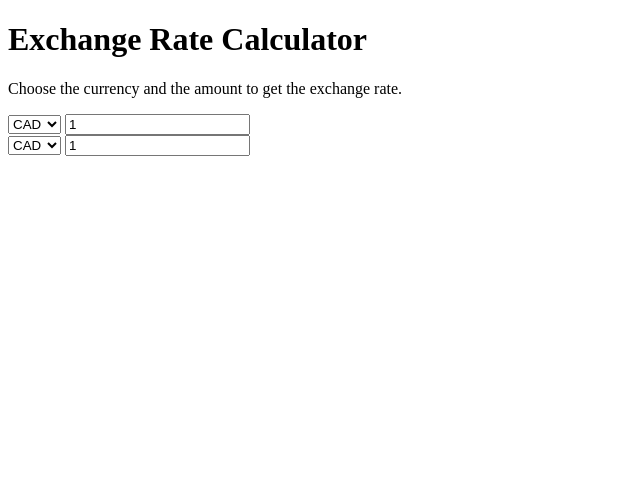
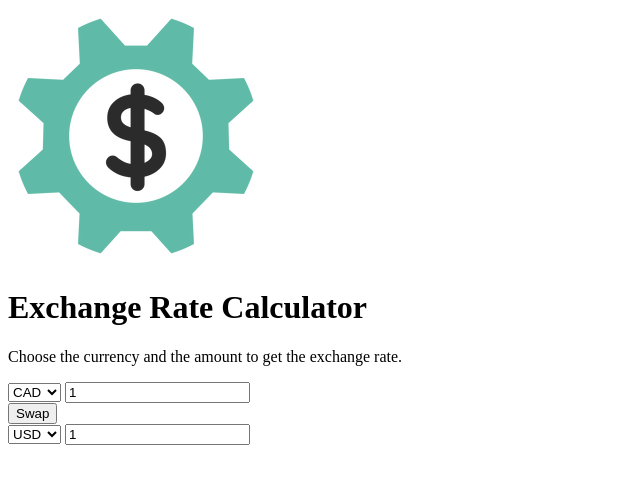
Before and after one commit to Jahanban/js-exchangerate-calculator, a plain HTML site: page index.html in a window 1280 px wide. Shown: the whole page, without its empty margins (0-640 px from the left). Drawn offline with Linux system fonts and the light colour scheme.

Commit message:
HTML complete

```diff
--- a/index.html
+++ b/index.html
@@ -9,6 +9,7 @@
 </head>
 
 <body>
+    <img src="./img/money.png" alt="Dolalr sign in a cog">
     <h1>Exchange Rate Calculator</h1>
     <p>Choose the currency and the amount to get the exchange rate.</p>
 
@@ -71,6 +72,13 @@
             <input type="number" id="amount-one" placeholder="0" value="1">
         </div>
 
+        <div class="swap-rate-container">
+            <button class="btn" id="rate">
+                Swap
+            </button>
+            <div class="rate" id="rate"></div>
+        </div>
+
         <div class="currency">
             <select name="" id="currency-two">
                 <option value="AED">AED</option>
@@ -79,7 +87,7 @@
                 <option value="BGN">BGN</option>
                 <option value="BRL">BRL</option>
                 <option value="BSD">BSD</option>
-                <option value="CAD" selected>CAD</option>
+                <option value="CAD">CAD</option>
                 <option value="CHF">CHF</option>
                 <option value="CLP">CLP</option>
                 <option value="CNY">CNY</option>
@@ -121,7 +129,7 @@
                 <option value="TRY">TRY</option>
                 <option value="TWD">TWD</option>
                 <option value="UAH">UAH</option>
-                <option value="USD">USD</option>
+                <option value="USD" selected>USD</option>
                 <option value="UYU">UYU</option>
                 <option value="VND">VND</option>
                 <option value="ZAR">ZAR</option>
```
